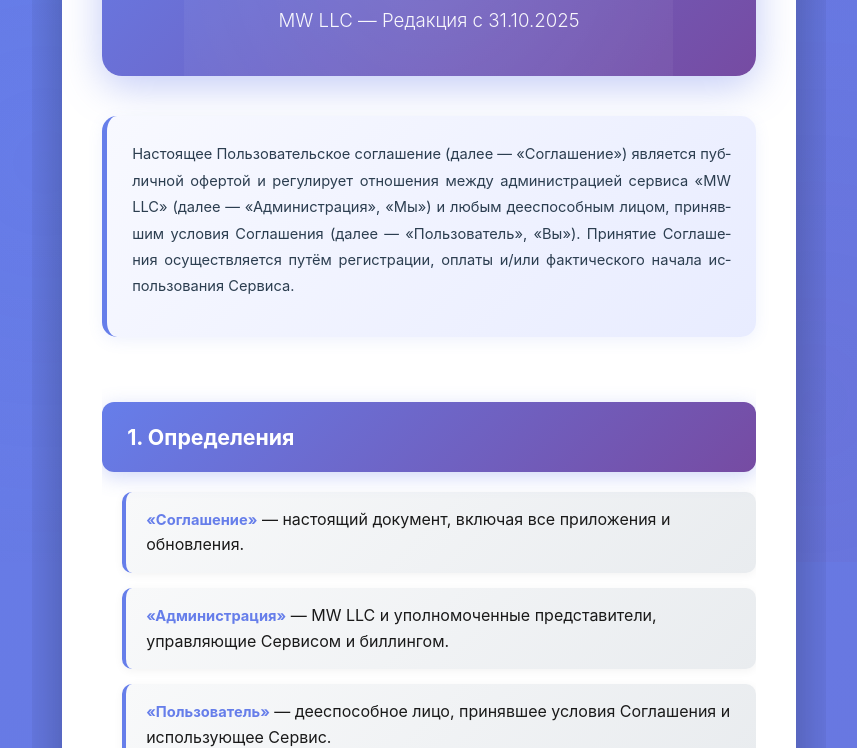
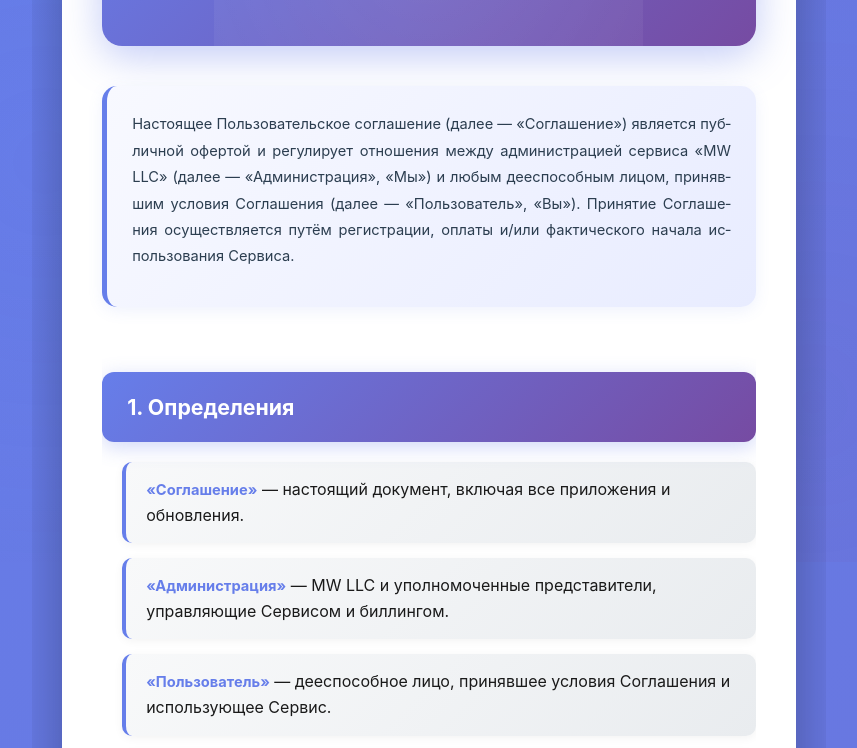
Before and after one commit to mwdevpy/mwrules, a plain HTML site: page index.html in a window 1280 px wide. Shown: the part 238-986 px from the top of the page, without its empty margins (211-1068 px from the left). Drawn offline with Linux system fonts and the light colour scheme.

Commit message:
Update index.html

```diff
--- a/index.html
+++ b/index.html
@@ -840,7 +840,6 @@
     <div class="container">
     <div class="header">
         <h1>Пользовательское соглашение (Оферта)</h1>
-        <div class="subtitle">MW LLC — Редакция с 31.10.2025</div>
     </div>
 
     <div class="intro">
```
